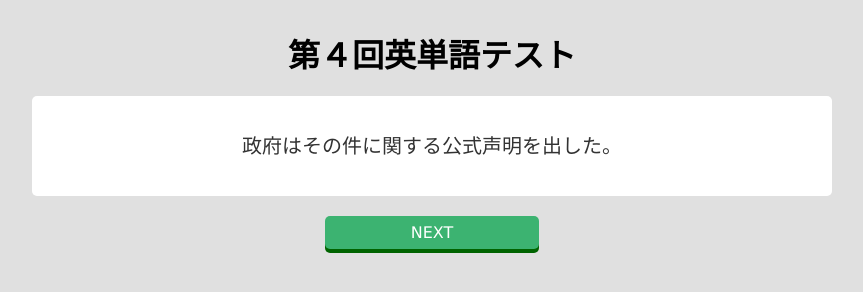
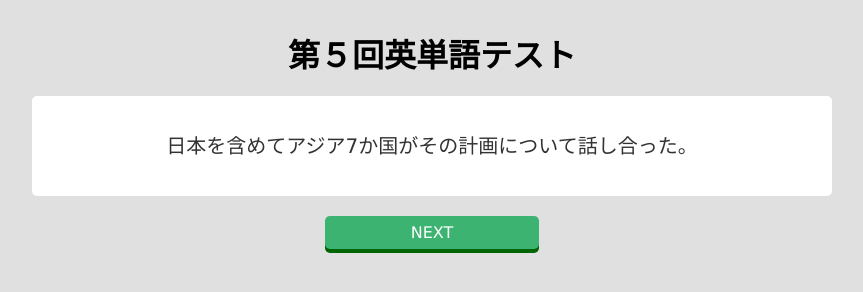
Before and after one commit to sugar314/ja-to-en-ex, a plain HTML site: page index.html in a window 1280 px wide. Shown: the whole page, without its empty margins (208-1071 px from the left). Drawn offline with Linux system fonts and the light colour scheme.

Commit message:
Update index.html

```diff
--- a/index.html
+++ b/index.html
@@ -8,7 +8,7 @@
 <body>
 
 	<div class="title-top">
-		<h1>第４回英単語テスト</h1>
+		<h1>第５回英単語テスト</h1>
 
 	<div id="card">
 		<div id="card-front"></div>
@@ -19,66 +19,67 @@
 		(function() {
 			'use strict';
 
-			var words = [   {'en': 'The writer is very popular among the younger generation.', 'ja': 'その作家は若い世代の間で非常に人気がある。'},
-   {'en': 'Bob wants to join the peace movement.', 'ja': 'ボブはその平和運動に加わりたいと思っている。'},
-   {'en': 'The government made a public statement about the matter.', 'ja': '政府はその件に関する公式声明を出した。'},
-   {'en': 'E-mail has become (a) popular means of communication.', 'ja': 'Eメールは大衆的なコミュニケーション手段になった。'},
-   {'en': 'The professor is one of the experts on gorillas.', 'ja': 'その教授はゴリラの専門家の1人だ。'},
-   {'en': 'Humans have higher intelligence than other animals.', 'ja': '人間はほかの動物よりも高い知能を持っている。'},
-   {'en': 'Their research is still at an early stage.', 'ja': '彼らの研究はまだ初期段階にある。'},
-   {'en': 'My brother had a variety of jobs for five years.', 'ja': '兄は5年間でいろいろな仕事に就いた。'},
-   {'en': 'My sister wanted to work in the music industry.', 'ja': '私の姉は音楽産業で働きたいと思っていた。'},
-   {'en': 'The doctor sees over 50 patients a day.', 'ja': 'その医者は1日に50人以上の患者を診る。'},
-   {'en': 'We had a long conversation about our favorite books.', 'ja': '私たちはお気に入りの本について長い会話をした。'},
-   {'en': 'Our teacher always wears nice clothes.', 'ja': '私たちの先生はいつもすてきな服を着ている。'},
-   {'en': 'Mr. Foster put pressure on me to accept his offer.', 'ja': 'フォスター氏は自分の申し出を受け入れるように私に圧力をかけた。'},
-   {'en': 'Return the chair to its original position.', 'ja': 'そのいすを元の位置に戻しなさい。'},
-   {'en': 'The temperature of this room is now 20 degrees Celsius.', 'ja': 'この部屋の温度は今，摂氏20度［20℃］だ。'},
-   {'en': 'We have to talk about a wide range of issues.', 'ja': '私たちは広範囲の問題について話し合わなければならない。'},
-   {'en': 'The only access to the village is by boat.', 'ja': 'その村への唯一の交通手段はボートによるものだ。'},
-   {'en': 'He talked about the importance of education in his speech.', 'ja': '彼は演説で教育の重要性について話した。'},
-   {'en': 'There are many good neighbors around my house.', 'ja': '私の家の周囲にはよい隣人が多い。'},
-   {'en': 'The new economic policy will be successful.', 'ja': '新しい経済政策は成功するだろう。'},
-   {'en': 'The test indicates that you have influenza.', 'ja': 'その検査はあなたがインフルエンザにかかっていることを示している。'},
-   {'en': 'He referred to the matter at the meeting.', 'ja': '彼は会議でその問題に言及した。'},
-   {'en': 'She manages seven restaurants in Tokyo.', 'ja': '彼女は東京で7つのレストランを経営している。'},
-   {'en': 'I tried to focus my mind on my work.', 'ja': '私は仕事に(私の)気持ちを集中させようとした。'},
-   {'en': 'They promoted a good relationship between the two countries.', 'ja': '彼らは2国間の良好な関係を促進した。'},
-   {'en': 'He has observed the moon for 40 years.', 'ja': '40年の間，彼は月を観察してきた。'},
-   {'en': 'Raise your hand if you have any questions.', 'ja': '何か質問があれば手を上げなさい。'},
-   {'en': 'It is important to maintain good relationships with friends.', 'ja': '友人とよい関係を維持することは大切だ。'},
-   {'en': 'Emily is searching her desk for her lost pen.', 'ja': 'エミリーはなくしたペンを求めて机を捜している。'},
-   {'en': 'We discussed the plan for our school trip.', 'ja': '私たちは修学旅行の計画について話し合った。'},
-   {'en': 'The accident was reported quickly in the media.', 'ja': 'その事故は(マス)メディアですぐに報道された。'},
-   {'en': 'Hard work is one of the important factors in success.', 'ja': '勤勉は成功の重要な要因の１つだ。'},
-   {'en': 'What is the distance from here to the station?', 'ja': 'ここから駅までの距離はどれくらいですか。'},
-   {'en': 'Many people want to improve their standards of living.', 'ja': '多くの人が自分の生活水準を上げたいと思っている。'},
-   {'en': 'I often do volunteer work during a long vacation.', 'ja': '私は長期休暇の間よくボランティア活動をする。'},
-   {'en': 'Large countries like China and Russia are rich in natural resources.', 'ja': '中国やロシアのような広大な国は天然資源に富んでいる。'},
-   {'en': 'Please call our customer service if you want more information.', 'ja': 'さらに情報がご入り用でしたらお客様窓口にお電話ください。'},
-   {'en': 'Their new business strategy has been successful.', 'ja': '彼らの新しい経営戦略は成功を収めた。'},
-   {'en': 'There are some small villages in the mountain region.', 'ja': 'その山岳地域にいくつかの小さな村がある。'},
-   {'en': 'We need scientific evidence to prove the theory.', 'ja': '私たちはその学説を証明するための科学的な証拠が必要だ。'},
-   {'en': 'According to the morning news, it will rain tomorrow. ', 'ja': '朝のニュースによれば，明日は雨だ。'},
-   {'en': 'I want to drink coffee rather than tea.', 'ja': '私は紅茶よりむしろコーヒーが飲みたい。'},
-   {'en': 'It will probably rain this afternoon.', 'ja': '今日の午後はたぶん雨が降るだろう。'},
-   {'en': 'Perhaps it will snow tonight.', 'ja': '今夜はひょっとすると雪が降るだろう。'},
-   {'en': 'As I didn’t want to see a movie, I went shopping instead.', 'ja': '私は映画を見たくなかったので，代わりに買い物に行った。'},
-   {'en': 'This street is busy, especially at night.', 'ja': 'この通りは特に夜はにぎやかだ。'},
-   {'en': 'He works for a bookstore simply because he likes books.', 'ja': '彼は単に本が好きだから書店で働いている。'},
-   {'en': 'I caught the flu. Therefore, I couldn’t go to school.', 'ja': '私はインフルエンザにかかった。それゆえに学校へ行けなかった。'},
-   {'en': 'He was born in 1950. Thus, he hasn’t experienced the war.', 'ja': '彼は1950年生まれだ。したがってその戦争を経験していない。'},
-   {'en': 'Indeed, my host family supported me in everything.', 'ja': '本当に，私のホストファミリーはあらゆることで私を支えてくれた。'},
-   {'en': 'Please close your eyes for exactly 10 seconds.', 'ja': '正確に10秒間，目を閉じてください。'},
-   {'en': 'I go to school with Jane nearly every day.', 'ja': '私はほとんど毎日ジェーンと学校に行く。'},
-   {'en': 'We have to think further about this subject.', 'ja': '私たちはこの話題についてさらに考えなければならない。'},
-   {'en': 'Let’s start immediately if you are ready.', 'ja': 'あなたが準備できたらすぐに出発しましょう。'},
-   {'en': 'She took a step forward and began to dance.', 'ja': '彼女は一歩前に出て踊り始めた。'},
-   {'en': 'Question 1 was extremely difficult for me.', 'ja': '第1問は私にとって極めて難しかった。'},
-   {'en': 'She tried again and again and eventually passed the exam.', 'ja': '彼女は何度も挑戦して，結局は試験に合格した。'},
-   {'en': 'I hardly knew her when she talked to me.', 'ja': '彼女が話しかけてきたとき，私は彼女をほとんど知らなかった。'},
-   {'en': 'After an hour’s walk, he saw a light ahead.', 'ja': '1時間歩いたあと，彼は前方に明かりを見た。'},
-   {'en': 'Highly developed technology may change our lives.', 'ja': '高度に発達した科学技術は私たちの生活を変えるかもしれない。'}
+			var words = [
+　 {'en': 'Take this medicine within five minutes after eating.', 'ja': 'この薬を食後5分以内に飲みなさい。'},
+   {'en': 'I make 50 dollars per day by working part-time.', 'ja': '私はアルバイトで1日につき50ドル稼ぐ。'},
+   {'en': 'Seven Asian countries, including Japan, discussed the project.', 'ja': '日本を含めてアジア7か国がその計画について話し合った。'},
+   {'en': 'The library is open throughout the year.', 'ja': 'その図書館は1年中開いている。'},
+   {'en': 'Despite the rain, the game started at five o’clock.', 'ja': '雨にもかかわらず，試合は5時に始まった。'},
+   {'en': 'There is a small village beyond the mountain.', 'ja': 'その山の向こうに小さな村がある。'},
+   {'en': 'The shopping mall is open every day except Wednesday. ', 'ja': 'その商店街は水曜日を除いて毎日開いている。'},
+   {'en': 'I don’t know whether she will come (or not) to the party.', 'ja': '彼女がパーティーに来るかどうかわかりません。'},
+   {'en': 'You can take this book, provided that you return it tomorrow.', 'ja': 'もし明日返してくれるなら，この本を持って行ってもいいよ。'},
+   {'en': 'The buses will run unless it snows.', 'ja': '雪が降らない限りバスは運行します。'},
+   {'en': 'The Japanese students had difficulty (in) answering in English.', 'ja': 'その日本人の生徒たちは英語で答えるのに苦労した。'},
+   {'en': 'Los Angeles has a warm and dry climate.', 'ja': 'ロサンゼルスは暖かく乾燥した気候である。'},
+   {'en': 'I have a strong belief that natto is good for our health.', 'ja': '私は納豆は私たちの体によいという強い確信を持っている。'},
+   {'en': 'The contrast between red and blue is beautiful in this picture.', 'ja': 'この絵では赤と青の対照が美しい。'},
+   {'en': 'I will give blood when I turn eighteen. ', 'ja': '私は18歳になったら献血するつもりだ。'},
+   {'en': 'Sarah is making a lot of progress in her swimming.', 'ja': 'サラは泳ぎが大いに進歩している。'},
+   {'en': 'The typhoon did great damage to the town.', 'ja': '台風はその町に大きな損害を与えた。'},
+   {'en': 'He checked every item on the list.', 'ja': '彼はそのリストの項目をすべて調べた。'},
+   {'en': 'He has a different concept of time from us.', 'ja': '彼は私たちと異なる時間の概念を持っている。'},
+   {'en': 'John gave me the task of washing dishes. ', 'ja': 'ジョンは私に皿洗いの仕事を与えた。'},
+   {'en': 'The temperature of the surface of the earth has risen year by year.', 'ja': '地表の温度が年々上昇している。'},
+   {'en': 'The DVD is now on sale all over Japan.', 'ja': 'そのDVDは今，日本中で販売されている。'},
+   {'en': 'I think Sam should live within his income.', 'ja': 'サムは自分の収入の範囲内で生活すべきだと私は思う。'},
+   {'en': 'Meg has a habit of getting up early in the morning.', 'ja': 'メグは朝早く起きる習慣がある。'},
+   {'en': 'She gave an account of the accident to the police.', 'ja': '彼女は警察にその事故の報告をした。'},
+   {'en': 'A lot of children were in danger during the war.', 'ja': '戦争中，多くの子どもたちが危険にさらされていた。'},
+   {'en': 'Everybody has freedom of speech in this country.', 'ja': 'この国ではみんなが言論の自由を持っている。'},
+   {'en': 'Human relationships are an important aspect of my work.', 'ja': '人間関係は私の仕事の重要な一面だ。'},
+   {'en': 'The doctor managed to stop her loss of blood.', 'ja': 'その医者はなんとか彼女の失血を止めた。'},
+   {'en': 'They collected a mass of data on the baseball team.', 'ja': '彼らはその野球チームに関する大量のデータを集めた。'},
+   {'en': 'The population of the country will decline in a few years.', 'ja': 'その国の人口は数年のうちに減少するだろう。'},
+   {'en': 'Do you think e-mails have replaced letters?', 'ja': 'あなたはEメールが手紙に取って代わったと思いますか。'},
+   {'en': 'The news spread quickly through the school.', 'ja': 'そのニュースはすぐに学校中に広まった。'},
+   {'en': 'She wasted a lot of money on clothes.', 'ja': '彼女は服にたくさんの金をむだに使った。'},
+   {'en': 'The company supplies us with natural food [natural food to us].　', 'ja': 'その会社は私たちに自然食品を供給している。'},
+   {'en': 'The actor mentioned his history in the interview.', 'ja': 'その俳優はインタビューの中で自分の経歴に言及した。'},
+   {'en': 'His family survived two world wars. ', 'ja': '彼の家族は2度の世界大戦を生き延びた。'},
+   {'en': 'If you add two to one, you get three.', 'ja': '1に2を加えると3になる。'},
+   {'en': 'Our town is separated from the sea by the mountains.', 'ja': '私たちの町は，山によって海から隔てられている。'},
+   {'en': 'A young lady served me a cup of coffee.', 'ja': '若い女性が私に1杯のコーヒーを出してくれた。'},
+   {'en': 'Emily regards him as her best friend.', 'ja': 'エミリーは彼のことを親友とみなしている。'},
+   {'en': 'The number of students decreased from 300 to 200.', 'ja': '生徒数が300人から200人に減少した。'},
+   {'en': 'Our class performed a play in our school festival.', 'ja': '私たちのクラスは学園祭で劇を上演した。'},
+   {'en': 'Thirty members came to Tokyo to attend the meeting.', 'ja': '30名の会員がその会議に出席するために東京にやって来た。'},
+   {'en': 'They finally achieved peace after a long war.', 'ja': '長い戦争ののちに，彼らはついに平和を達成した。'},
+   {'en': 'Jim promised to come to my birthday party.', 'ja': 'ジムは私の誕生日パーティーに来ると約束した。'},
+   {'en': 'How can I connect this mouse to[with] the computer?', 'ja': 'どうやればこのマウスをコンピュータにつなぐことができますか。'},
+   {'en': 'Count to three before you open your present.', 'ja': 'プレゼントを開ける前に3つ数えなさい。'},
+   {'en': 'His new movie attracted attention from all over the world.', 'ja': '彼の新作映画は世界中から注目を集めた。'},
+   {'en': 'I doubt if the team will win the game.', 'ja': 'そのチームが試合に勝つかどうか疑わしい。'},
+   {'en': 'They are really concerned about the future of Japan.', 'ja': '彼らは日本の将来を本当に心配している。'},
+   {'en': 'The official languages of Canada are French and English.', 'ja': 'カナダの公用語はフランス語と英語だ。'},
+   {'en': 'That TV program is not appropriate for children.', 'ja': 'そのテレビ番組は子どもたちに適切ではない。'},
+   {'en': 'There are three female doctors in this hospital.', 'ja': 'この病院には3名の女性の医者がいる。'},
+   {'en': 'We need fresh ideas for our next project.', 'ja': '私たちは次の計画に向けて新鮮なアイデアが必要だ。'},
+   {'en': 'Russia is one of the most powerful nations in the world.', 'ja': 'ロシアは世界で最も影響力のある国の1つである。'},
+   {'en': 'This website is very familiar to students.', 'ja': 'このウェブサイトは学生にとてもよく知られている。'},
+   {'en': 'His works are difficult for ordinary people to understand.', 'ja': '彼の作品は普通の人々には理解するのが難しい。'},
+   {'en': 'African forests are full of wild animals and plants.', 'ja': 'アフリカの森林は野生の動物と植物に満ちている。'},
+   {'en': 'You will get fat if you don’t do any exercise.', 'ja': '少しは運動しないと太るよ。'}
 			];
 
 
```
